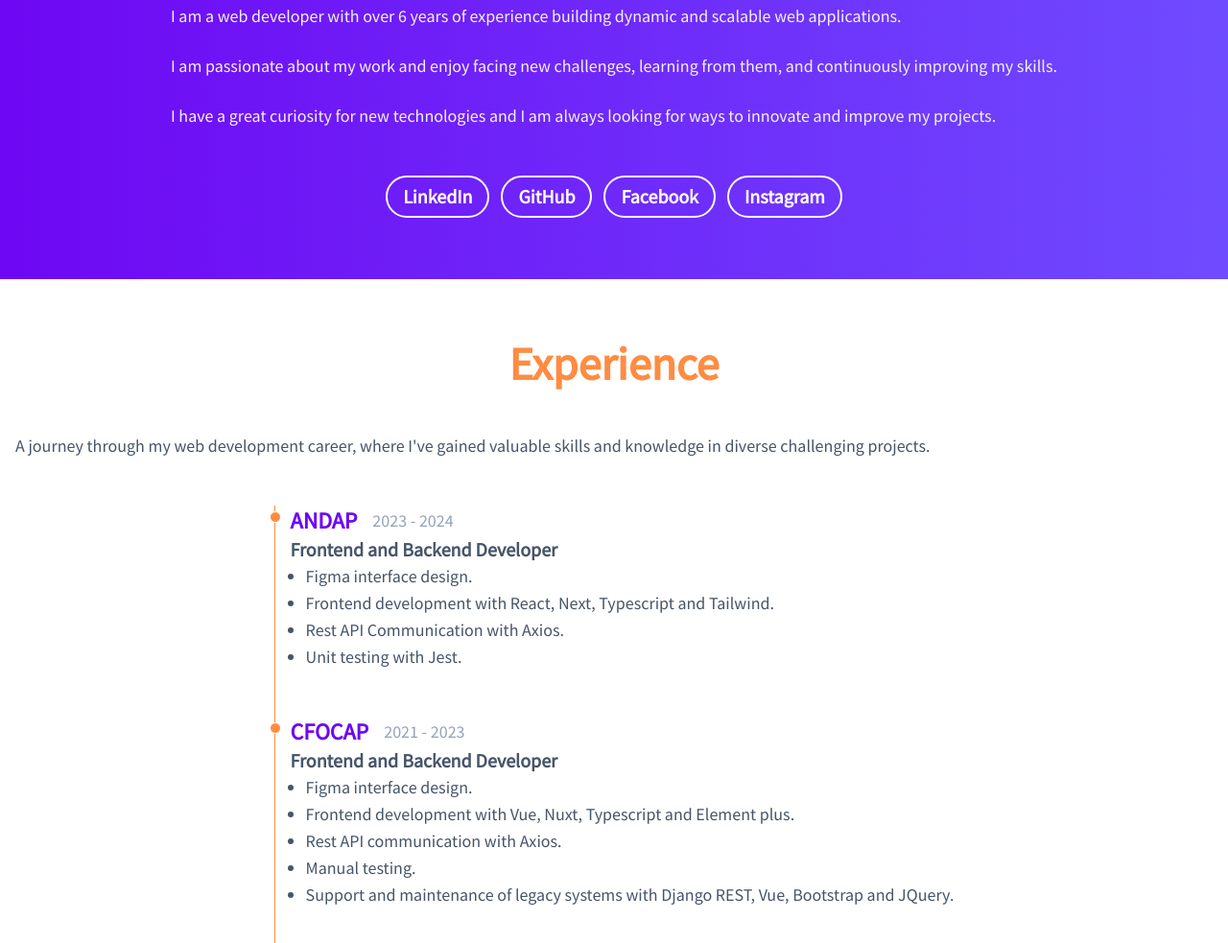
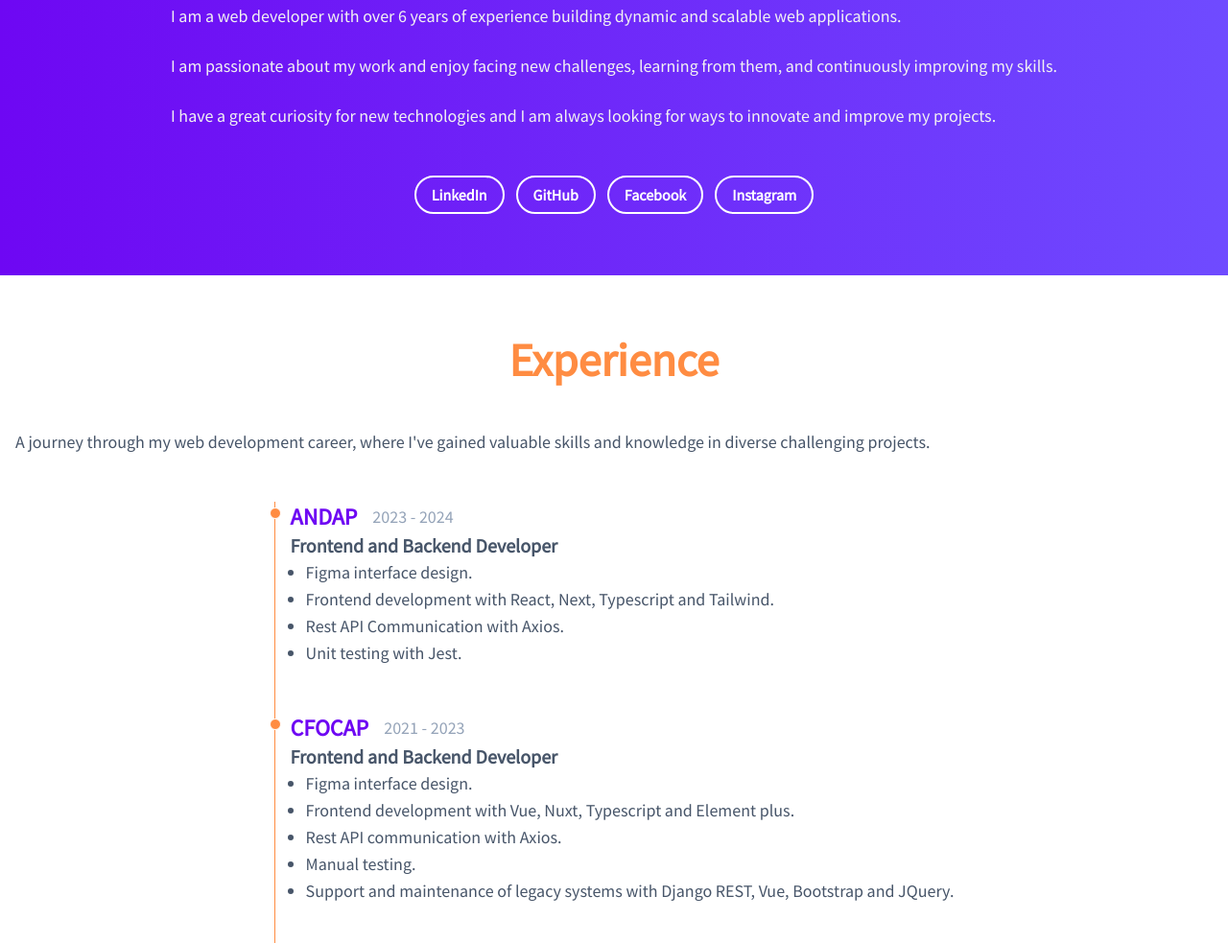
Before and after one commit to roy-palomino/astro-portfolio, an Astro site: page /en in a window 1280 px wide. Shown: the part 1033-2016 px from the top of the page at 96% size. Built offline with nearby package versions, Linux system fonts and the light colour scheme; Astro itself is replaced by a stand-in of ours.

Commit message:
refactor: reduce social pill size

```diff
--- a/src/components/SocialPill.astro
+++ b/src/components/SocialPill.astro
@@ -8,7 +8,7 @@ const { url, name } = Astro.props;
 ---
 
 <a
-  class="text-white px-4 py-1.5 bg-transparent text-xl font-bold rounded-[32px] border-2 border-white"
+  class="text-white px-4 py-1.5 bg-transparent font-bold rounded-[32px] border-2 border-white"
   href={url}
   target="_blank"
 >
```
